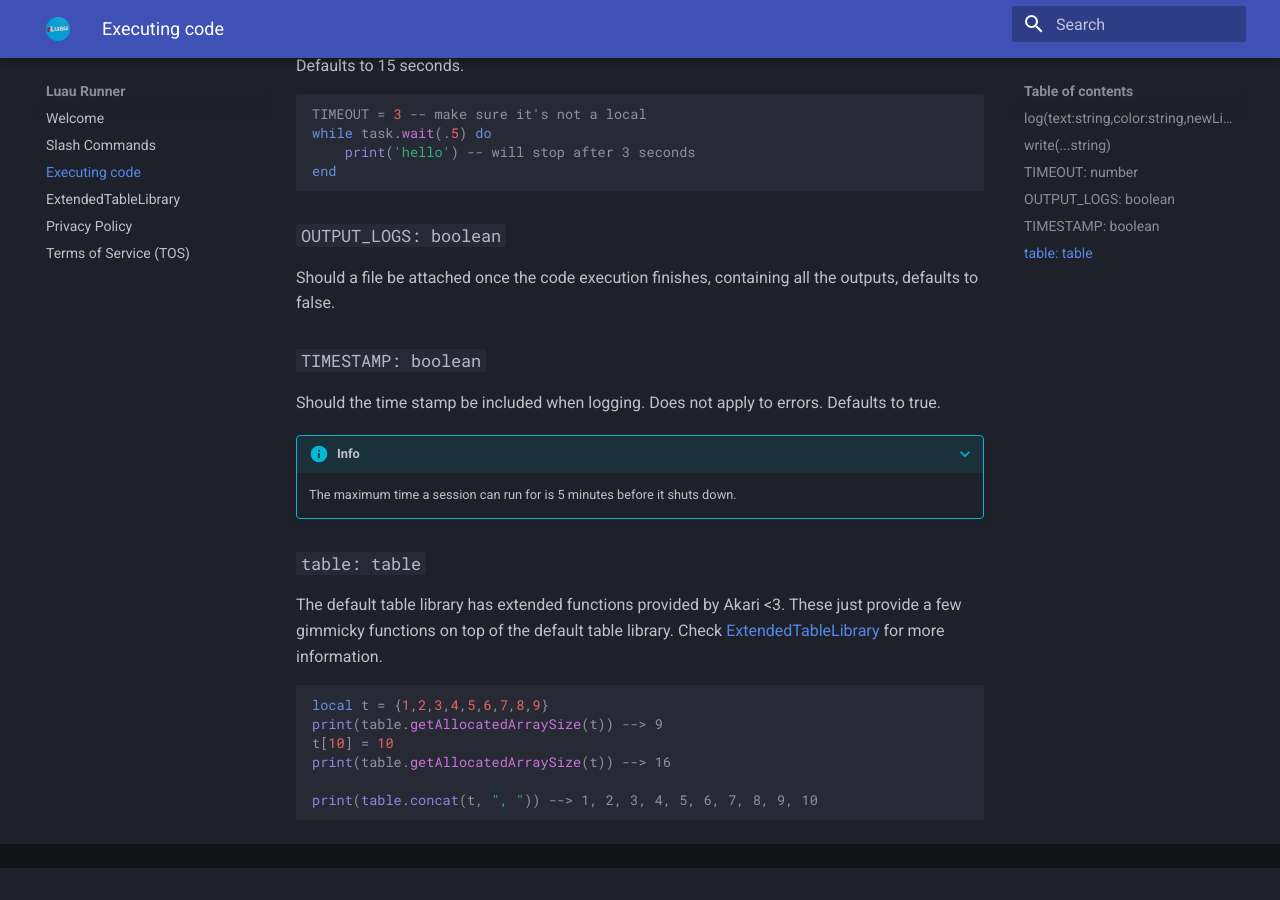
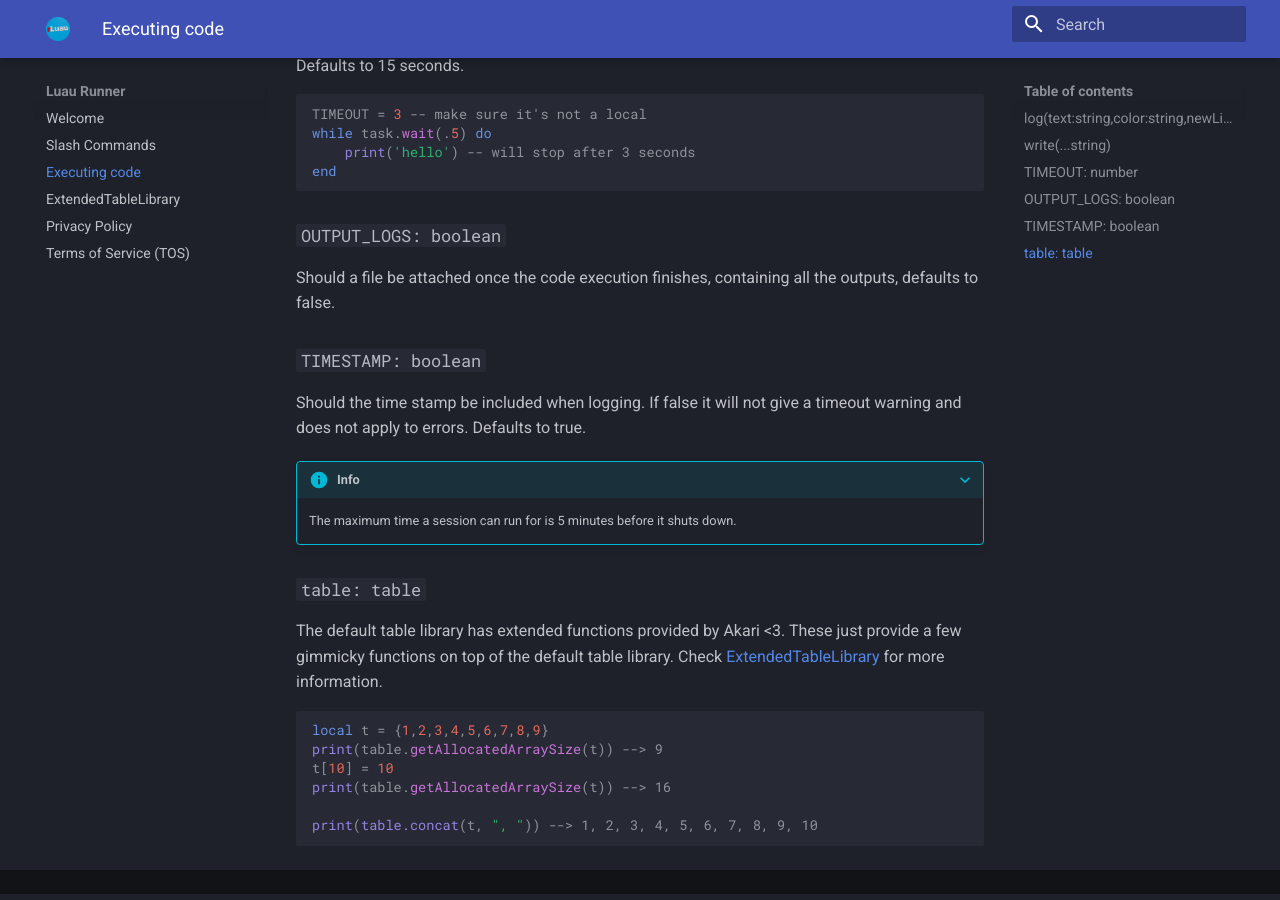
Before and after one commit to haotian2006/LuauBotSite, an MkDocs documentation site: the page built from docs/Env.md, in a window 1280 px wide and 900 px high, scrolled down 974 px. Built offline with MkDocs 1.6.1 and Material for MkDocs 9.7.7, drawn with Linux system fonts in a browser that asks for light colours; before the commit the page ends 1848 px from its top, so only the background shows below that.

Commit message:
Update TIMESTAMP description in Env.md
Clarify behavior of TIMESTAMP setting in logging.

```diff
--- a/docs/Env.md
+++ b/docs/Env.md
@@ -37,7 +37,7 @@ end
 Should a file be attached once the code execution finishes, containing all the outputs, defaults to false.
 
 ### `TIMESTAMP: boolean`
-Should the time stamp be included when logging. Does not apply to errors. Defaults to true.
+Should the time stamp be included when logging. If false it will not give a timeout warning and does not apply to errors. Defaults to true.
 
 
 ???+ info
```
